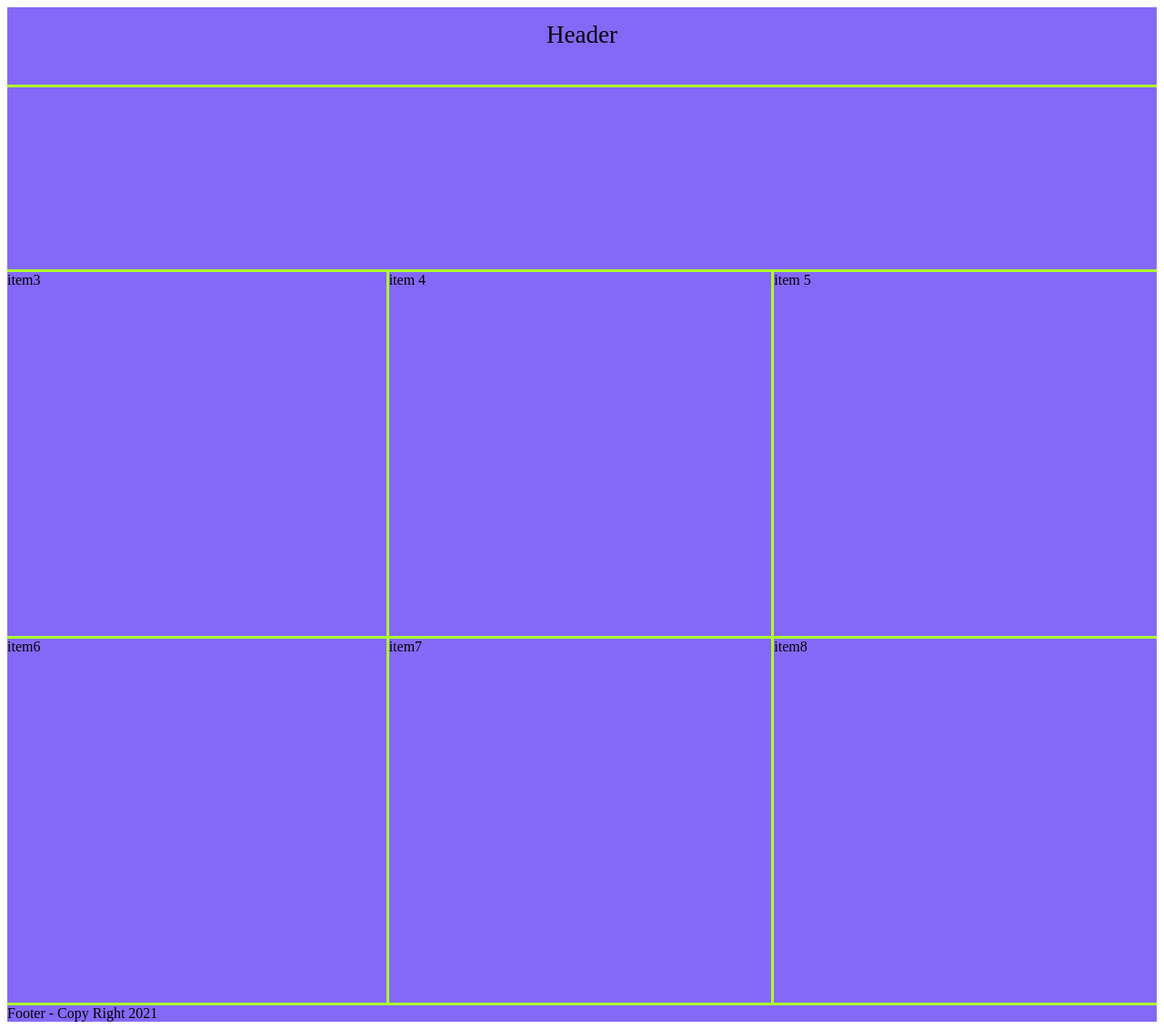
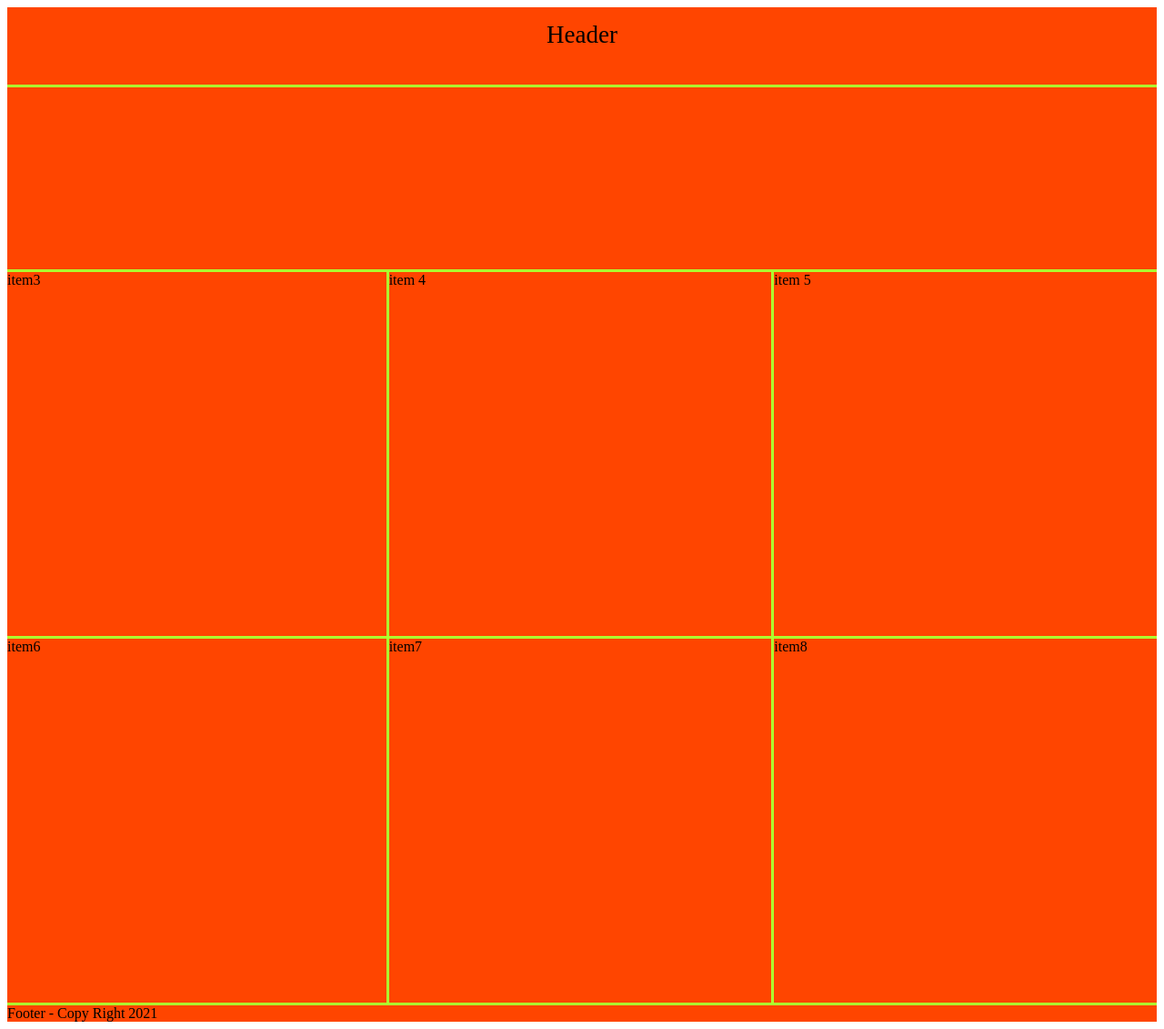
Before and after one commit to pescad085/grid-layout, a plain HTML site: page index.html in a window 1280 px wide. Shown: the whole page at 91% size. Drawn offline with Linux system fonts and the light colour scheme.

Commit message:
Update styles.css

```diff
--- a/styles.css
+++ b/styles.css
@@ -6,7 +6,7 @@
 }
 
 .item1 {
-background-color: rgb(132, 105, 248);
+background-color: orangeRed;
 grid-column-start: 1;
 grid-column-end: 4;
 height: 70px;
@@ -16,40 +16,40 @@ padding-top: 15px;
 
 }
 .item2 {
-background-color: rgb(132, 105, 248);
+background-color: orangeRed;
 grid-column-start: 1;
 grid-column-end: 4;
 height: 200px;
 }
 .item3 {
- background-color: rgb(132, 105, 248);
+ background-color: orangeRed;
  height: 400px;
 }
 .item4 {
- background-color: rgb(132, 105, 248);
+ background-color: orangeRed;
  height: 400px;
 }
 .item5 {
- background-color: rgb(132, 105, 248);
+ background-color: orangeRed;
  height: 400px;
 }
 .item6 {
- background-color: rgb(132, 105, 248);
+ background-color: orangeRed;
  height: 400px;
 
 }
 .item7 {
- background-color: rgb(132, 105, 248);
+ background-color: orangeRed;
  height: 400px;
 
 }
 .item8 {
- background-color: rgb(132, 105, 248);
+ background-color: orangeRed;
  height: 400px;
 
 }
 .item9 {
- background-color: rgb(132, 105, 248);
+ background-color: orangeRed;
  grid-column-start: 1;
   grid-column-end: 4;
 }
```
